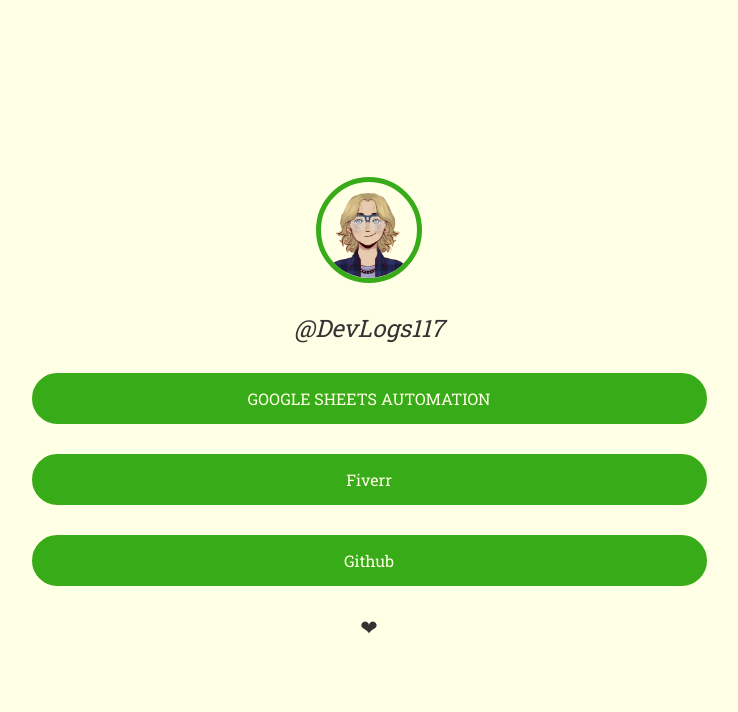
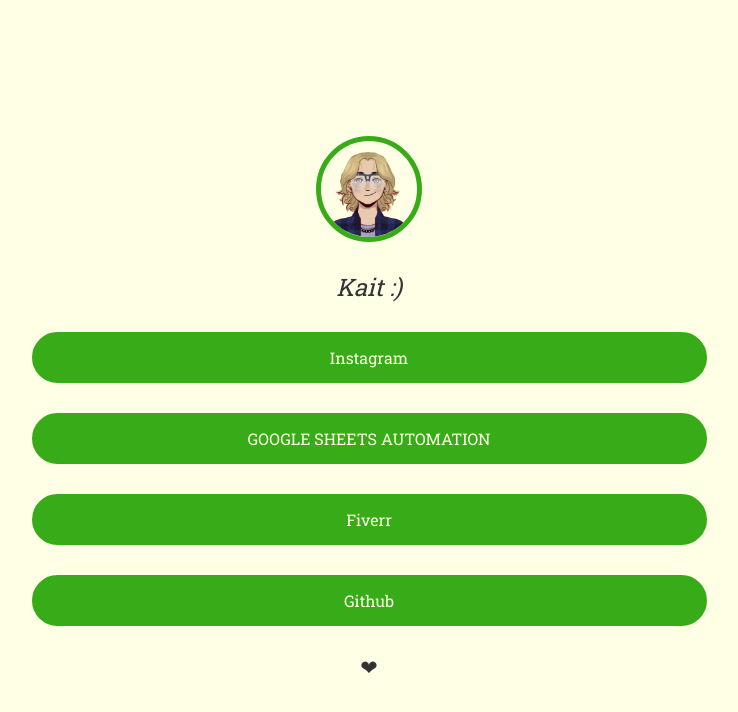
Before and after one commit to kmm569/DevLogs-LinkTree, a plain HTML site: page index.html in a window 1280 px wide. Shown: the whole page, without its empty margins (271-1009 px from the left). Drawn offline with nearby package versions, Linux system fonts and the light colour scheme.

Commit message:
fixed links

```diff
--- a/index.html
+++ b/index.html
@@ -12,8 +12,9 @@
 <body>
     <img id="userPhoto" src="./Journal/download20221204121414.png" alt="User Photo">
 
-    <a href="https://www.instagram.com/devlogs117" id="userName">@DevLogs117</a>
+    <a id="userName">Kait :)</a>
     <div id="links">
+        <a class="link" href="https://www.instagram.com/devlogs117" target="_blank">Instagram</a>
         <a class="link" href="https://www.fiverr.com/share/Eo2B98" target="_blank">GOOGLE SHEETS AUTOMATION</a>
         <a class="link" href="https://www.fiverr.com/kaitlynmm569?public_mode=true" target="_blank">Fiverr</a>
         <a class="link" href="https://github.com/GothamGamer117" target="_blank">Github</a>
```
